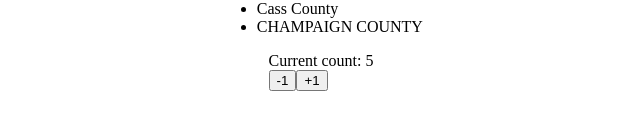
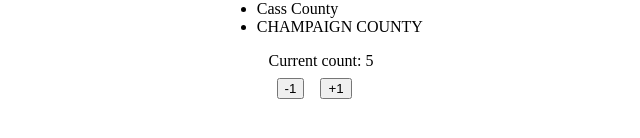
Before and after one commit to hack4impact-uiuc/react-exercise, a React (Create React App) app: page / in a window 1280 px wide. Both pictures are taken after typing "5" into the empty fields and a click on the input 732 px from the left and 644 px from the top of the page. Shown: the part 582-720 px from the top of the page, without its empty margins (319-959 px from the left). Built offline with nearby package versions, Linux system fonts and the light colour scheme; the HTML template or start-up script is replaced by a standard one.

Commit message:
Add styling

```diff
--- a/src/components/Counter.component.js
+++ b/src/components/Counter.component.js
@@ -1,4 +1,5 @@
 import React, { Component } from 'react'
+import './../styles/counter.css'
 
 class Counter extends Component {
   constructor(props) {
--- /dev/null
+++ b/src/styles/counter.scss
@@ -0,0 +1,5 @@
+.counter {
+  button {
+    margin: 8px;
+  }
+}
```
